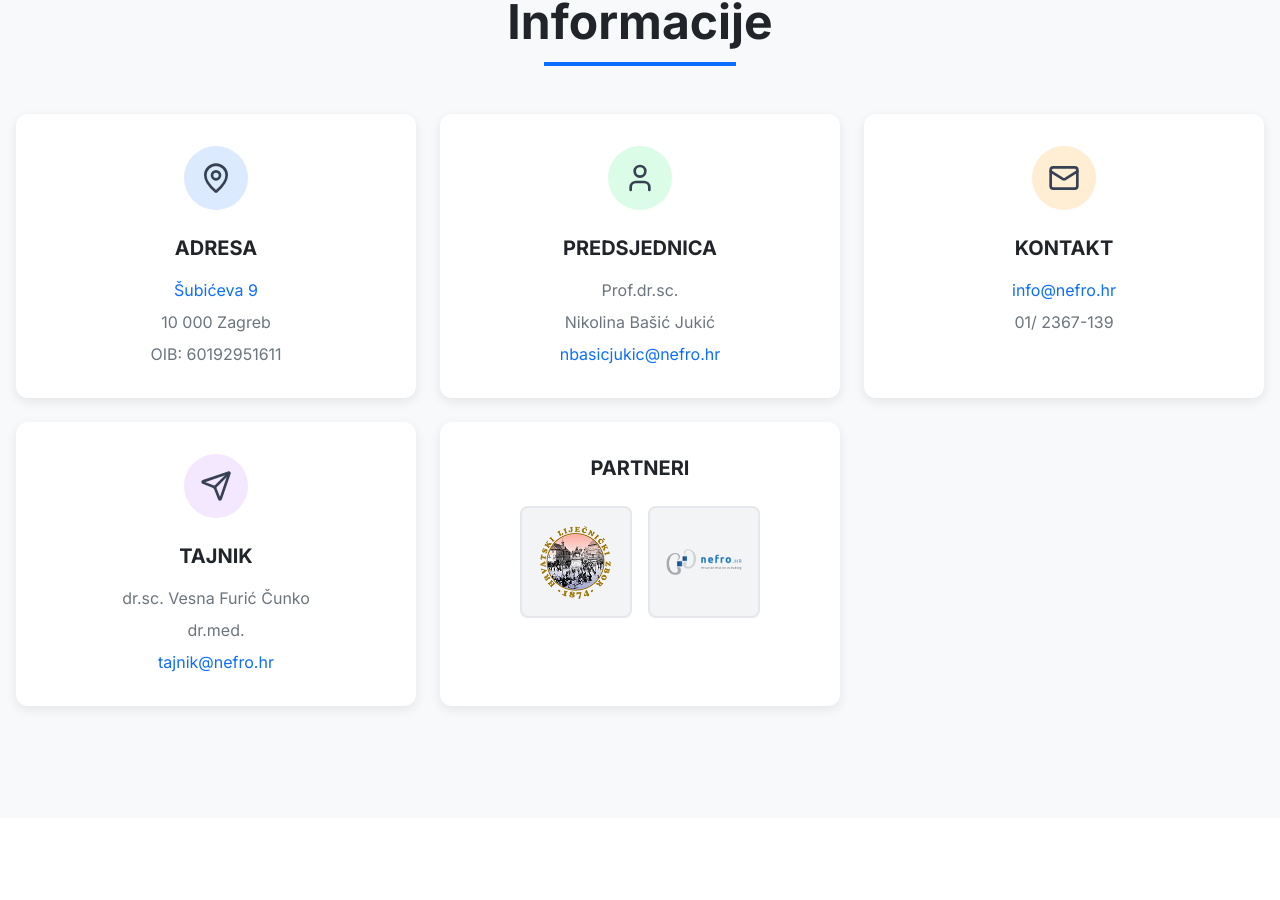
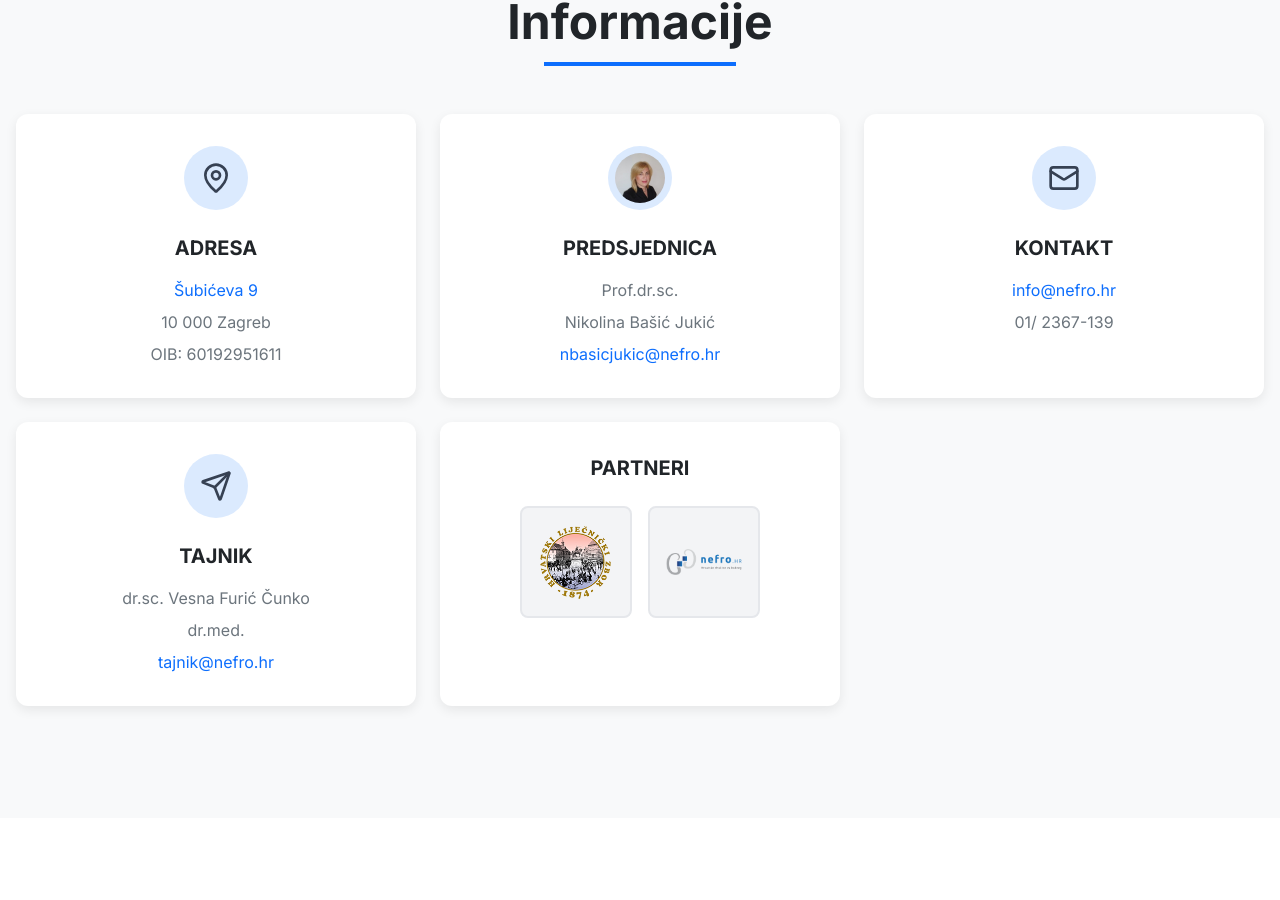
Before and after one commit to nstefan55/nefroendo-web, a Next.js app: page / in a window 1280 px wide. Shown: the part 962-1862 px from the top of the page. Built offline with nearby package versions, Linux system fonts and the light colour scheme.

Commit message:
Updated Footer and InfoSection components to include external links and updated profile picture

```diff
--- a/components/Footer.tsx
+++ b/components/Footer.tsx
@@ -97,20 +97,24 @@ const Footer = () => {
               <h4 className="mb-4 text-lg font-semibold">Naši partneri</h4>
               <div className="flex flex-row items-center gap-4">
                 <div className="relative flex-shrink-0 w-28 h-28 sm:w-46 sm:h-46">
+                  <Link href="https://nefro.healthmed.hr/" target="_blank">
                     <Image
                       src="/images/logos/nefro-logo.png"
                       alt="Nefro Logo"
                       fill
                       className="object-contain"
                     />
+                  </Link>
                 </div>
                 <div className="relative flex-shrink-0 w-16 h-16 sm:w-20 sm:h-20">
+                  <Link href="https://www.hlz.hr" target="_blank">
                     <Image
                       src="/images/logos/hlz.png"
                       alt="HLZ Logo"
                       fill
                       className="object-contain"
                     />
+                  </Link>
                 </div>
               </div>
             </div>
--- a/components/InfoSection.tsx
+++ b/components/InfoSection.tsx
@@ -14,22 +14,30 @@ const InfoSection = () => {
     },
     {
       id: 2,
-      icon: <User className="w-8 h-8" />,
-      iconBg: "bg-green-100",
+      icon: (
+        <Image
+          src="/images/nikolina-basic-jukic-pfp.jpg"
+          alt="Profile Picture"
+          width={50}
+          height={50}
+          className="object-cover rounded-full"
+        />
+      ),
+      iconBg: "bg-blue-100",
       title: "PREDSJEDNICA",
       content: ["Prof.dr.sc.", "Nikolina Bašić Jukić", "nbasicjukic@nefro.hr"],
     },
     {
       id: 3,
       icon: <Mail className="w-8 h-8" />,
-      iconBg: "bg-orange-100",
+      iconBg: "bg-blue-100",
       title: "KONTAKT",
       content: ["info@nefro.hr", "01/ 2367-139"],
     },
     {
       id: 4,
       icon: <Send className="w-8 h-8" />,
-      iconBg: "bg-purple-100",
+      iconBg: "bg-blue-100",
       title: "TAJNIK",
       content: ["dr.sc. Vesna Furić Čunko", "dr.med.", "tajnik@nefro.hr"],
     },
```
Also changed, not shown: public/images/nikolina-basic-jukic-pfp.jpg (added). Lines whose indentation alone changed are shown as unchanged.
